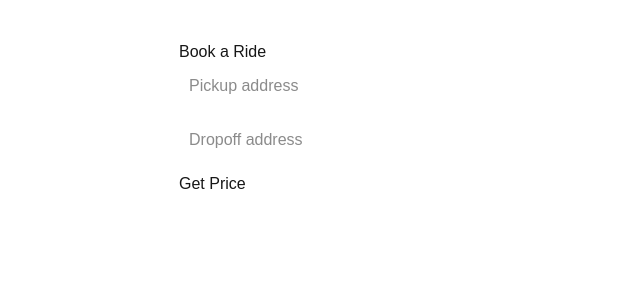
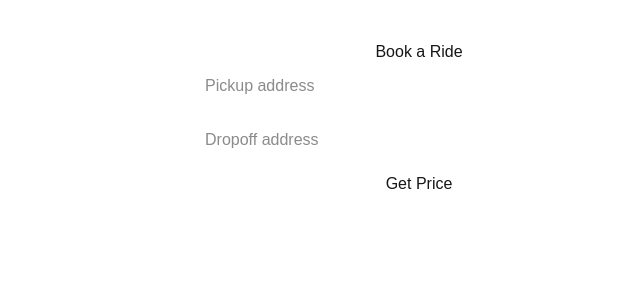
Before and after one commit to Kennybowie/Luxury-Transportation, a Next.js app: page /book in a window 1280 px wide. Shown: the top 300 px of the page, without its empty margins (221-861 px from the left). Built offline with nearby package versions, Linux system fonts and the light colour scheme.

Commit message:
Update page.js

```diff
--- a/app/book/page.js
+++ b/app/book/page.js
@@ -35,7 +35,15 @@ export default function BookPage() {
   }
 
   return (
-    <main style={{ maxWidth: 480, margin: "40px auto", fontFamily: "sans-serif" }}>
+   <main
+  style={{
+    maxWidth: 480,
+    margin: "40px auto",
+    fontFamily: "sans-serif",
+    textAlign: "center",
+    padding: "0 16px",
+  }}
+>
       <h1>Book a Ride</h1>
 
       <input
```
